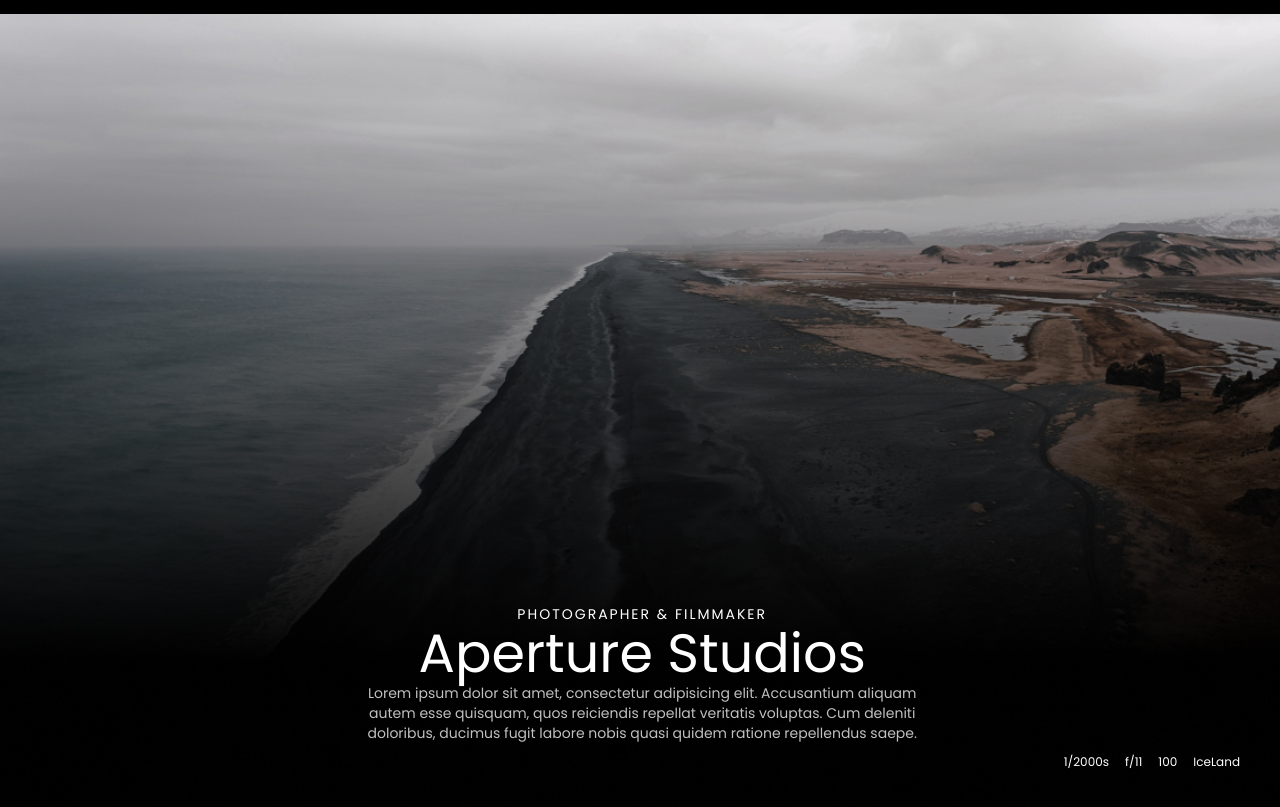
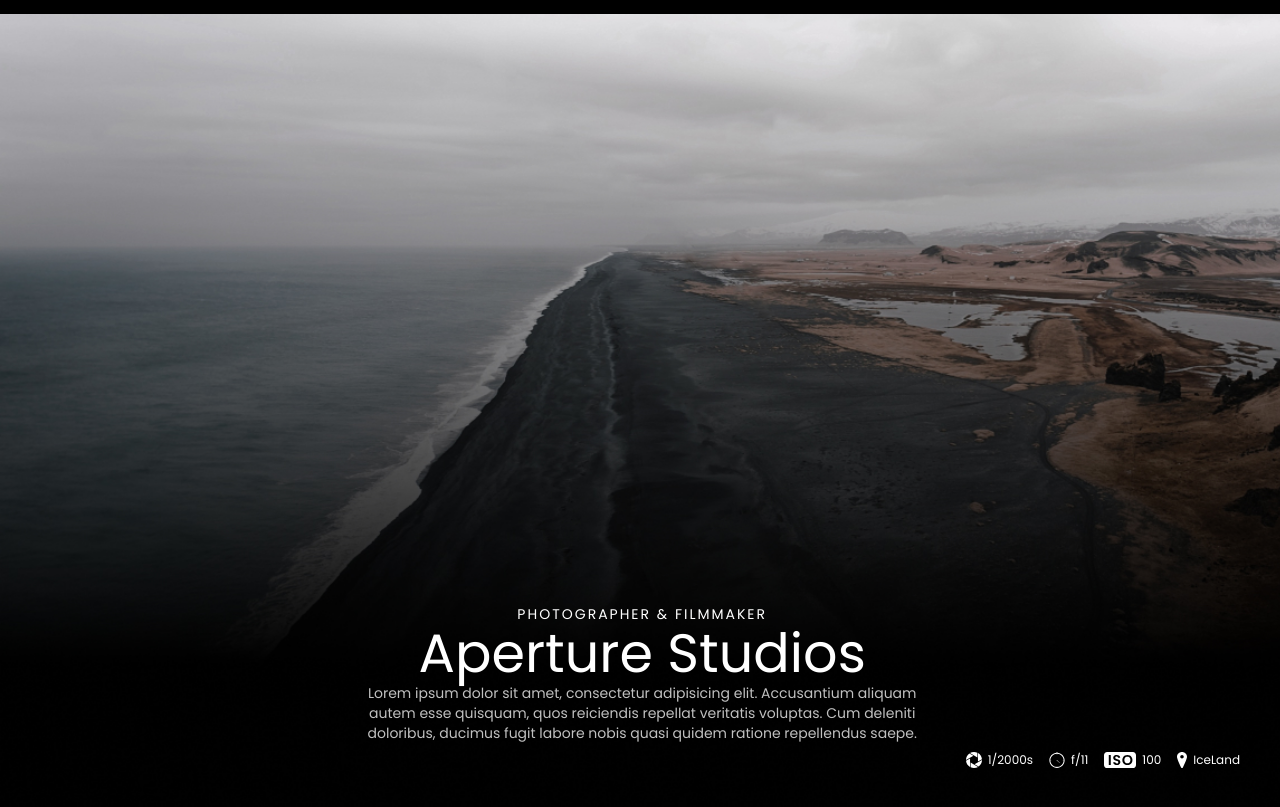
Before and after one commit to InnaZaitseva/Aperture, a plain HTML site: page index.html in a window 1280 px wide. Shown: the part 69-876 px from the top of the page. Drawn offline with Linux system fonts and the light colour scheme.

Commit message:
images++

```diff
--- a/css/style.css
+++ b/css/style.css
@@ -88,8 +88,32 @@ main section {
     line-height: 12px;
     color: #FFFFFF;
     margin-left: 16px;
+    display: flex;
+    align-items: center;
+}
+.fixed_location li:before{
+    content: "";
+    display: inline-block;
+    background-image: url(../images/camera.svg);
+    width: 16px;
+    height: 16px;
+    margin-right: 6px;
+}
 
+.fixed_location li:nth-child(2):before{
+    background-image: url("../images/time.svg");
 }
+
+.fixed_location li:nth-child(3):before{
+    background-image: url("../images/iso.svg");
+    width: 32px;
+}
+
+.fixed_location li:last-of-type:before{
+    background-image: url("../images/location_ice.svg");
+    width: 10px;
+}
+
 main section div {
     max-width: 580px;
     text-align: center;
```
Also changed, not shown: images/IMAGE.jpg (added).
